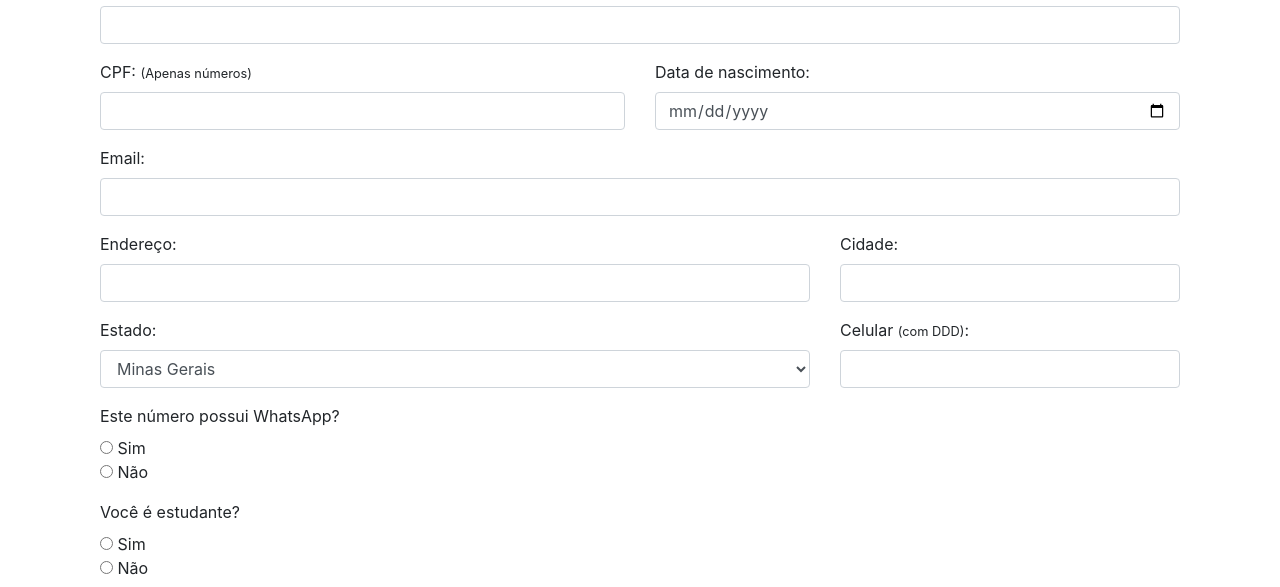
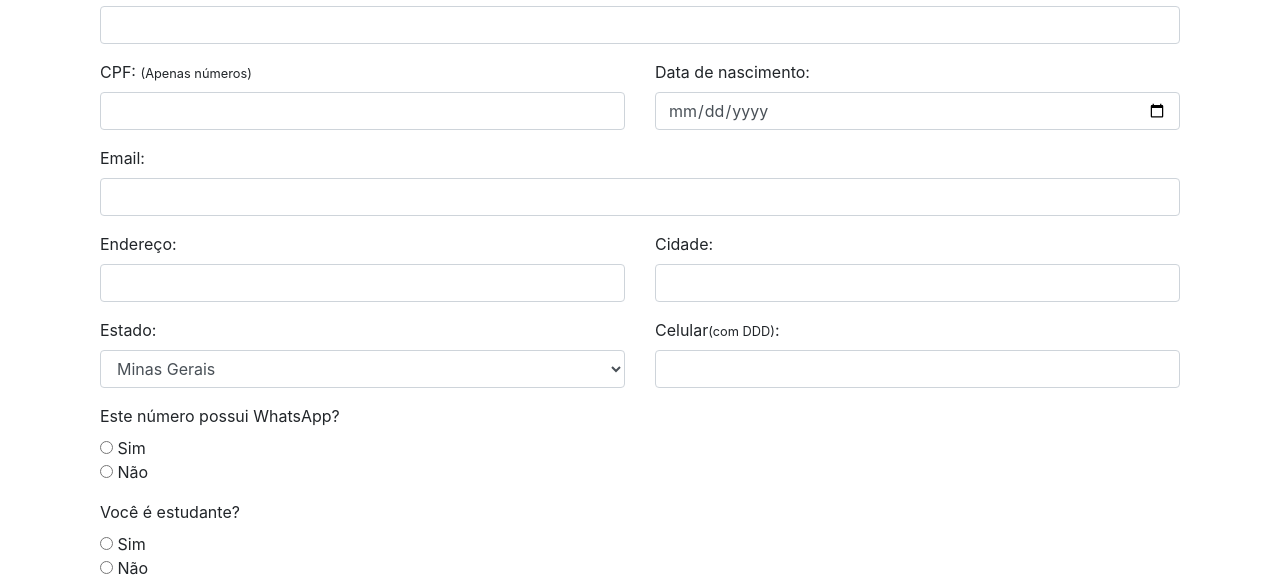
Before and after one commit to ronaldoapf/technomonte, a PHP site: page /view/inscricao.php in a window 1280 px wide. Shown: the part 1017-1604 px from the top of the page. Run offline with PHP 8.4, Linux system fonts and the light colour scheme; data comes from the database, SQL or seed files in the repository; some libraries are stand-ins or nearby versions.

Commit message:
Alteração no js para o formulário

```diff
--- a/assets/scripts/js/main.js
+++ b/assets/scripts/js/main.js
@@ -1,5 +1,19 @@
-$(function(){
+$(function () {
     $('.mask-telefone').mask("00000000000");
     $('.mask-cpf').mask("00000000000");
 
+    $("#nome").focusout(function () {
+        var nome = $("#nome").val();
+        if (nome.indexOf(" ") == -1) {
+            alert("Digite o nome completo");
+        }
+    });
+
+    $("#cpf").focusout(function () {
+        var cpf = $("#cpf").val();
+
+        if (cpf.length < 11) alert("Digite um cpf válido");
+
+    });
+
 });
--- a/model/Connection.php
+++ b/model/Connection.php
@@ -3,7 +3,7 @@
         private $conn = '';
 
         public function __construct(){
-            $this->conn = new PDO('mysql:host=localhost;dbname=technomonte;charset=utf8', 'pulveriza', 'pulveriza');
+            $this->conn = new PDO('mysql:host=localhost;dbname=technomonte;charset=utf8', 'root', '');
         }
 
         public function getConn(){
--- a/view/inscricao.php
+++ b/view/inscricao.php
@@ -148,7 +148,6 @@
                                 <td><b>UFU Unidade Araras</b><br>Bloco 1AMC - 1º andar (do lado do elevador)</td>
                                 <td>23/09 a 27/09</td>
                                 <td>08:30 as 08:50; 10:40 as 11:00; 12:50 as 13:10; 14:50 as 15:10</td>
-
                             </tr>
                         </tbody>
                     </table>
@@ -159,7 +158,7 @@
 
     <div class="container d-flex justify-content-center">
         <div class="form-inscricao">
-            <form action="../controller/nova-inscricao.php" method="POST">
+            <form name="formInscricao" action="../controller/nova-inscricao.php" method="POST" >
                 <div class="row">
 
                     <div class="col-12 d-flex justify-content-center" style="margin-top: 40px; margin-bottom: 20px;">
@@ -169,7 +168,7 @@
                     <div class="col-12">
                         <div class="form-group">
                             <label>Nome completo:</label>
-                            <input class="form-control" type="text" name="nome" required>
+                            <input class="form-control" type="text" name="nome" id="nome" required>
                         </div>
                     </div>
 
@@ -180,7 +179,7 @@
                         </div>
                     </div>
 
-                    <div class="col-6">
+                    <div class="col-6 col-sm-6">
                         <div class="form-group">
                             <label>Data de nascimento:</label>
                             <input type="date" class="form-control" name="data" required>
@@ -194,21 +193,21 @@
                         </div>
                     </div>
 
-                    <div class="col-8">
+                    <div class="col-6">
                         <div class="form-group">
                             <label>Endereço:</label>
                             <input class="form-control" type="text" name="endereco" id="" required>
                         </div>
                     </div>
 
-                    <div class="col-4">
+                    <div class="col-6">
                         <div class="form-group">
                             <label>Cidade:</label>
                             <input class="form-control" type="text" name="cidade" id="" required>
                         </div>
                     </div>
 
-                    <div class="col-8">
+                    <div class="col-6">
                         <div class="form-group">
                             <label>Estado:</label>
                             <select class="form-control" type="select" name="estado">
@@ -244,9 +243,9 @@
                         </div>
                     </div>
 
-                    <div class="col-4">
+                    <div class="col-6 col-sm-6">
                         <div class="form-group">
-                            <label>Celular <small>(com DDD)</small>:</label>
+                            <label>Celular<small>(com DDD)</small>:</label>
                             <input class="form-control mask-telefone" type="text" name="celular" id="" required>
                         </div>
                     </div>
```
